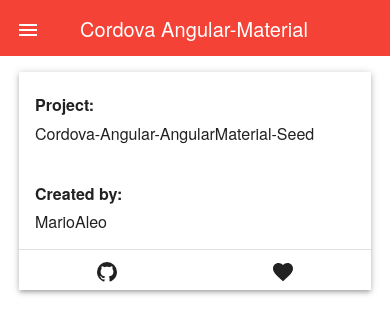
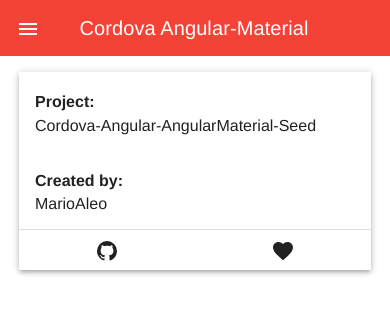
Before and after one commit to mario-aleo/cordova-angular-angularMaterial-seed, a plain HTML site: page www/index.html in a window 390 px wide. Drawn offline with Linux system fonts and the light colour scheme; some packages are replaced by stand-ins of ours.

Commit message:
Font-Family Changes

```diff
--- a/www/assets/css/index.css
+++ b/www/assets/css/index.css
@@ -1,21 +1,3 @@
-/*
- * Licensed to the Apache Software Foundation (ASF) under one
- * or more contributor license agreements.  See the NOTICE file
- * distributed with this work for additional information
- * regarding copyright ownership.  The ASF licenses this file
- * to you under the Apache License, Version 2.0 (the
- * "License"); you may not use this file except in compliance
- * with the License.  You may obtain a copy of the License at
- *
- * http://www.apache.org/licenses/LICENSE-2.0
- *
- * Unless required by applicable law or agreed to in writing,
- * software distributed under the License is distributed on an
- * "AS IS" BASIS, WITHOUT WARRANTIES OR CONDITIONS OF ANY
- * KIND, either express or implied.  See the License for the
- * specific language governing permissions and limitations
- * under the License.
- */
 * {
     -webkit-tap-highlight-color: rgba(0,0,0,0); /* make transparent link selection, adjust last value opacity 0 to 1.0 */
     text-decoration: none;
@@ -26,7 +8,7 @@
     -webkit-text-size-adjust: none;             /* prevent webkit from resizing text to fit */
     -webkit-user-select: none;                  /* prevent copy paste, to allow, change 'none' to 'text' */
     background-attachment:fixed;
-    font-family:"RobotoDraft", 'HelveticaNeue-Light', 'HelveticaNeue', Helvetica, Arial, sans-serif;
+    font-family:"RobotoDraft", Helvetica, Arial, sans-serif;
     height:100%;
     margin:0px;
     padding:0px;
```
